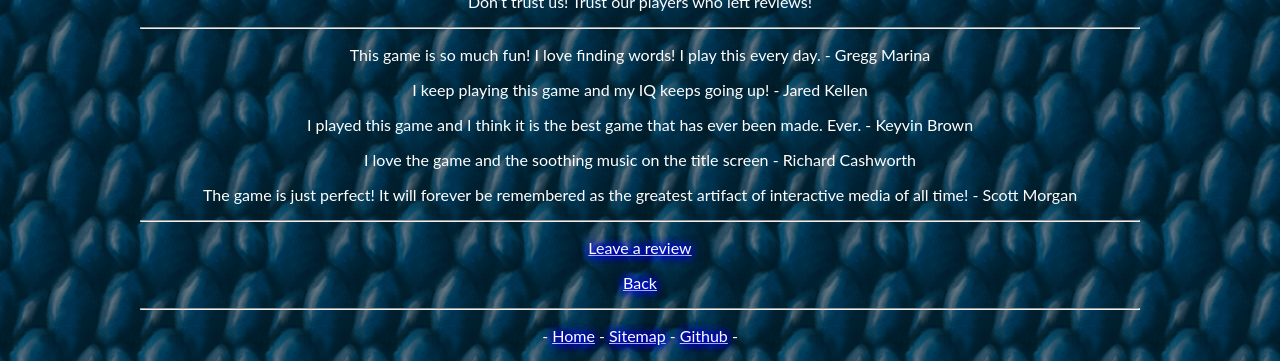
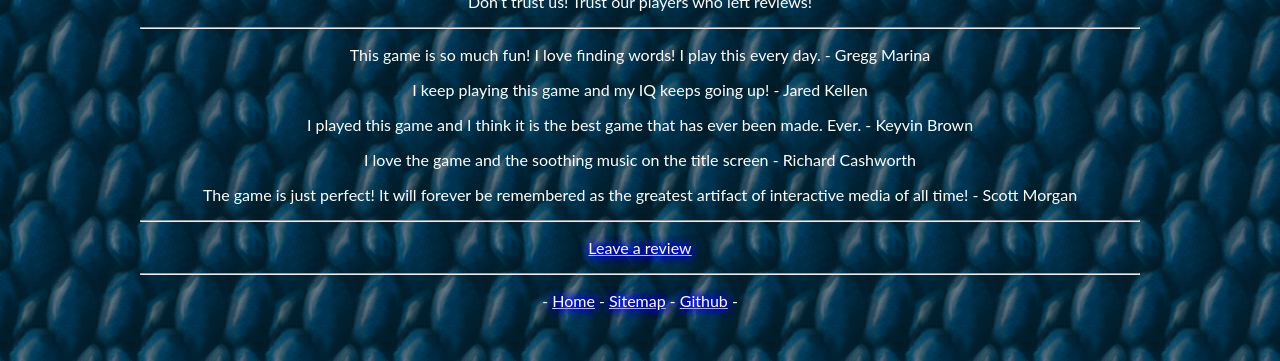
Before and after one commit to RayTheNoob/website, a Jekyll site: the page built from pages/real-word/real-word.md, in a window 1280 px wide and 900 px high, scrolled down 653 px, cut to the strip 539-900 px from the top of the window. Built offline with Jekyll 4.4.1, drawn with Linux system fonts in a browser that asks for light colours.

Commit message:
removed back link

```diff
--- a/pages/real-word/real-word.md
+++ b/pages/real-word/real-word.md
@@ -37,5 +37,3 @@ The game is just perfect! It will forever be remembered as the greatest artifact
 ---
 
 [Leave a review](https://raythenoob.github.io/website/real-word/post)
-
-[Back](https://raythenoob.github.io/website/)
```
